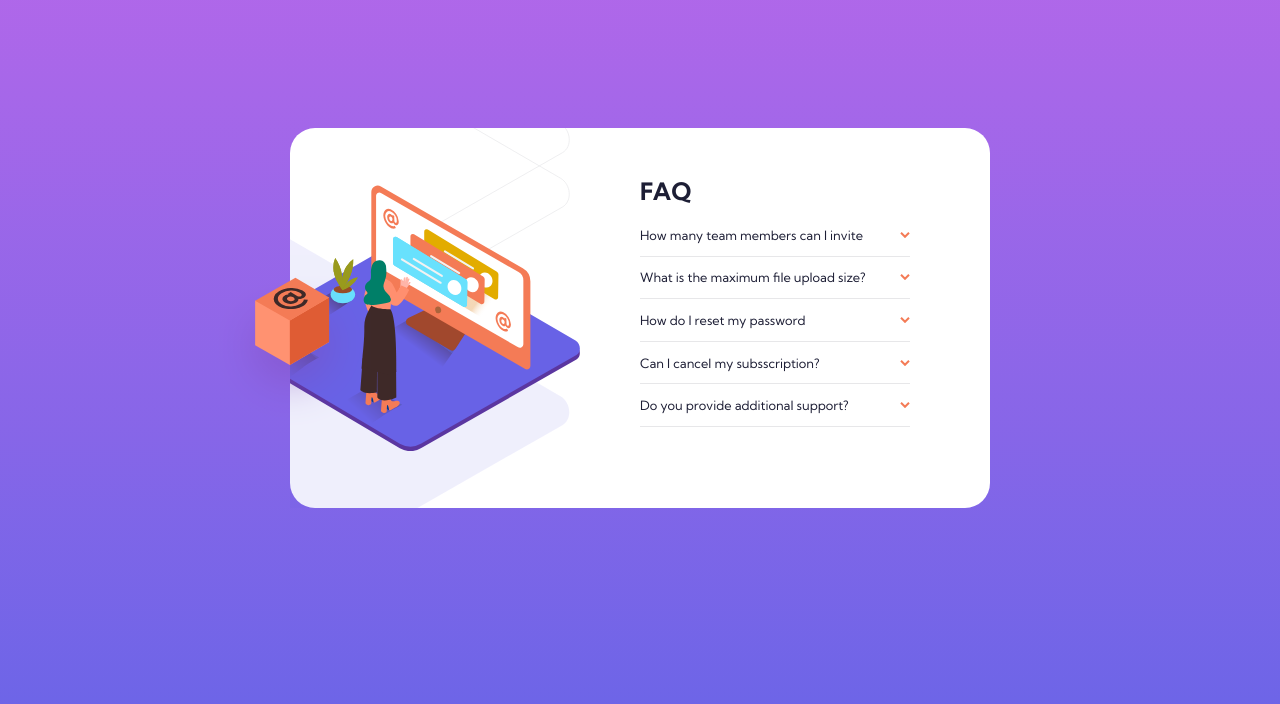
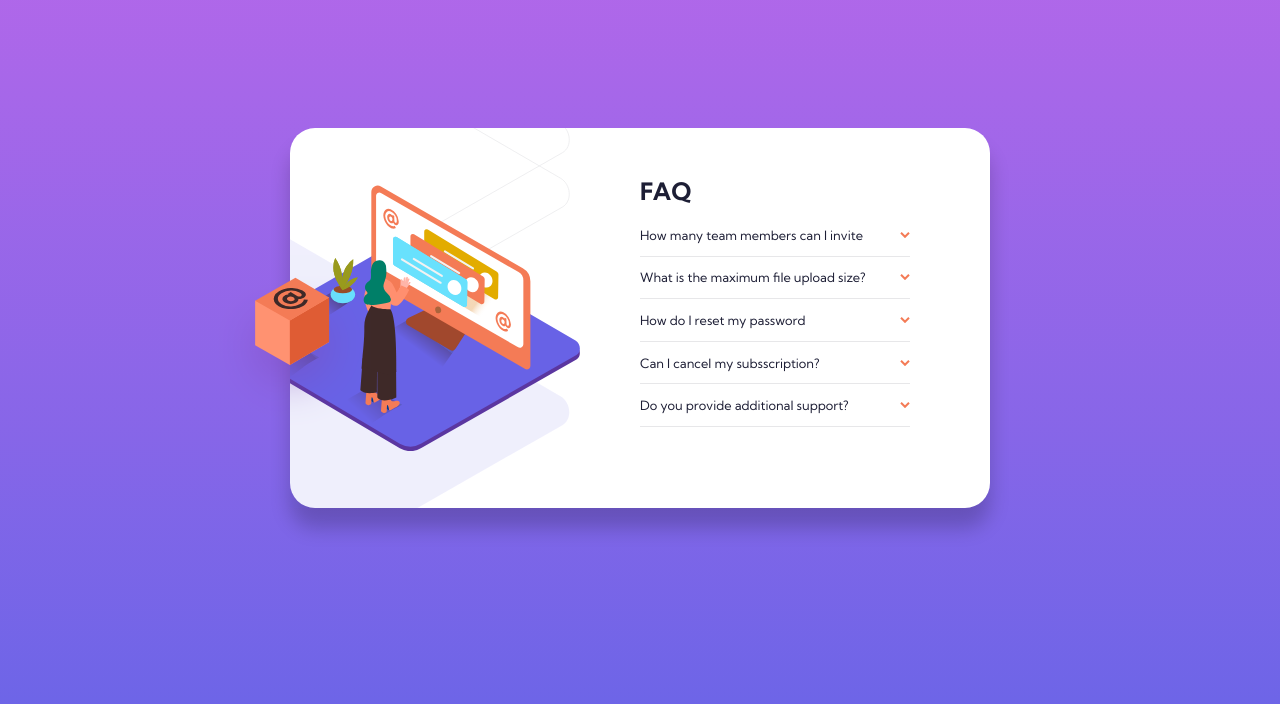
Before and after one commit to cloviswrodrigues/faq_accordion_card, a plain HTML site: page frontend/index.html in a window 1280 px wide. Drawn offline with Linux system fonts and the light colour scheme.

Commit message:
adicionando box-shadow no card

```diff
--- a/frontend/styles/styles.css
+++ b/frontend/styles/styles.css
@@ -51,6 +51,7 @@ body {
     border-radius: 25px;
     padding: 1.5rem;
     z-index: 0;
+    box-shadow: 0px 20px 20px rgb(0,0,0,0.2);
 }
 
 .card .top{
```
